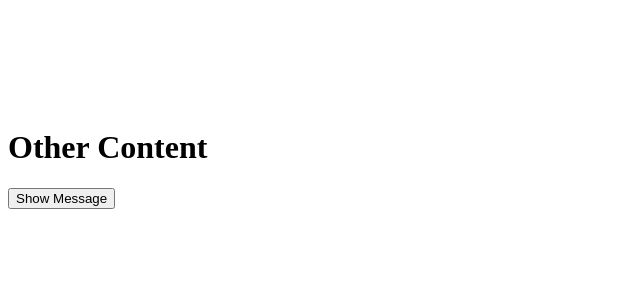
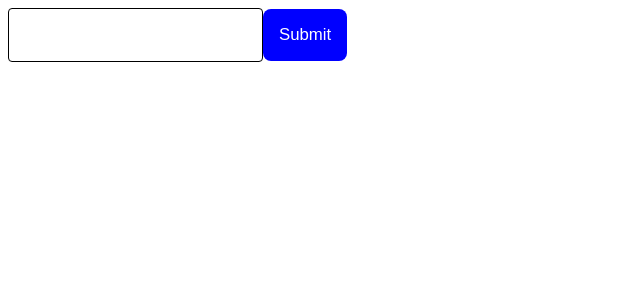
Before and after one commit to MihirVir/advanced-react-concepts-and-hooks, a React (Vite) app: page / in a window 1280 px wide. Shown: the top 300 px of the page, without its empty margins (0-640 px from the left). Built offline with nearby package versions, Linux system fonts and the light colour scheme.

Commit message:
ref forwarding

```diff
--- a/src/App.jsx
+++ b/src/App.jsx
@@ -1,6 +1,8 @@
-import {PortalComp} from "./components/Portals/PortalComp.jsx"
+import {PortalComp} from "./components/Portals/PortalComp.jsx";
+import { RefComponent } from "./components/ForwardingRefs/RefComponent.jsx";
+
 const App = () => {
-  return <PortalComp />
+  return <RefComponent />
 }
 
-export default App;
+export default App ;
--- /dev/null
+++ b/src/components/ForwardingRefs/RefComponent.jsx
@@ -0,0 +1,32 @@
+import { useRef } from "react";
+import {Input} from "./input.jsx"
+const buttonStyle = {
+  padding: "1rem",
+  fontSize: "1.05rem",
+  borderRadius: ".5rem",
+  backgroundColor: "blue",
+  color: "white",
+  border: "none",
+  outline: "none"
+}
+
+export const RefComponent = () => {
+  const inputRef = useRef();
+
+  const submitHandler = (e) => {
+    e.preventDefault();
+
+    console.log(inputRef.current.value);
+  }
+
+  return (
+    <>
+      <form onSubmit = {submitHandler}>
+        <Input ref = {inputRef}/>
+        <button type = "submit" style = {buttonStyle}>
+          Submit
+        </button>
+      </form>
+    </>
+  )
+}
--- /dev/null
+++ b/src/components/ForwardingRefs/input.jsx
@@ -0,0 +1,26 @@
+import { forwardRef } from "react";
+
+/*
+ *
+ * Ref Forwarding:
+ *
+ * In React, forwarding ref is a concept that refers to ability to pass
+ * a `ref` from parent component down to the child component, allowing parent
+ * to interact with child's DOM node directly
+ *
+ * */
+
+const inputStyle = {
+  padding: "1rem",
+  fontSize: "1.04rem",
+  borderRadius: ".25rem",
+  border: "1px solid black",
+  outline: "none"
+};
+
+
+const CustomInput = (props, ref)=> {
+  return <input ref = { ref } {...props} style = {inputStyle} />
+};
+
+export const Input = forwardRef(CustomInput);
```
